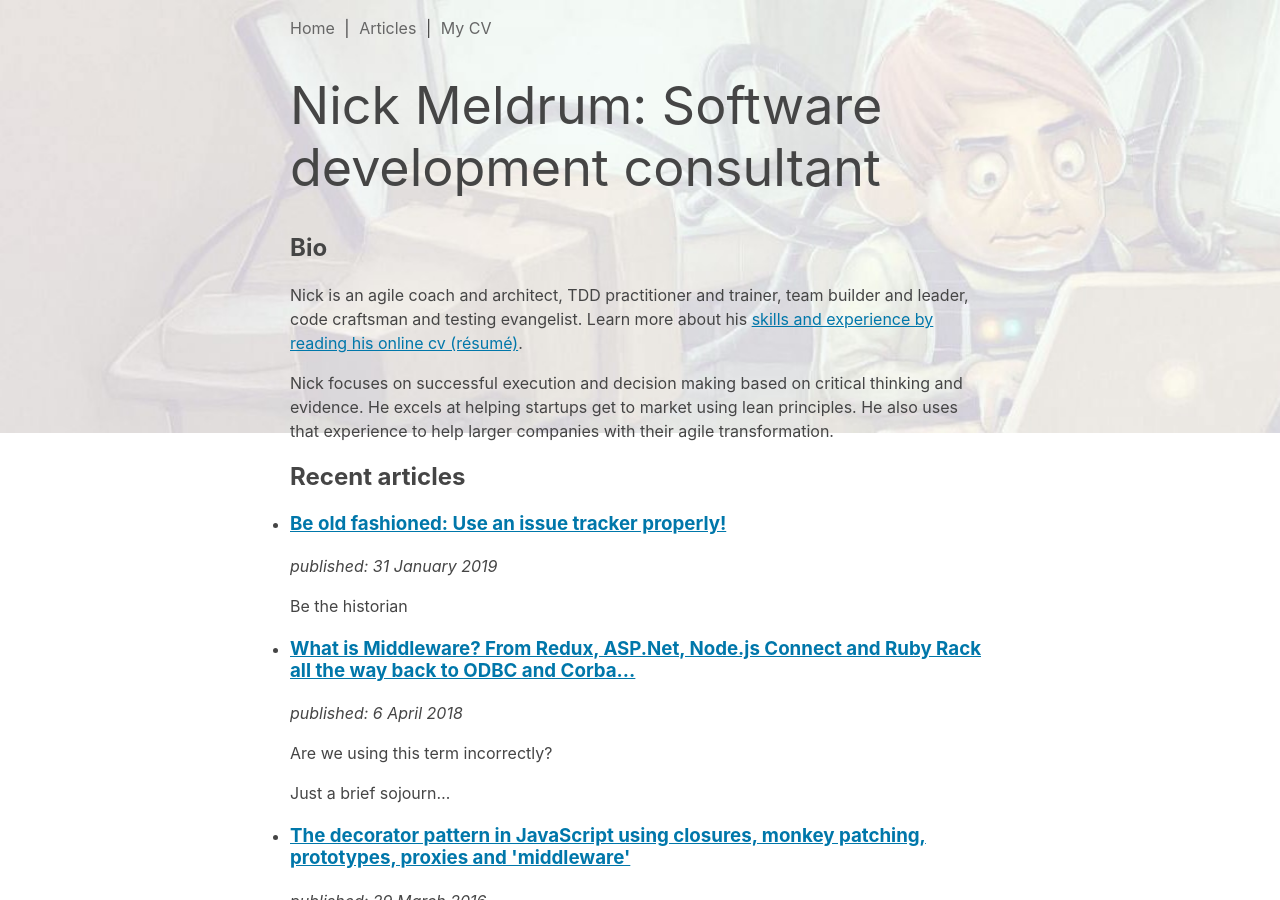
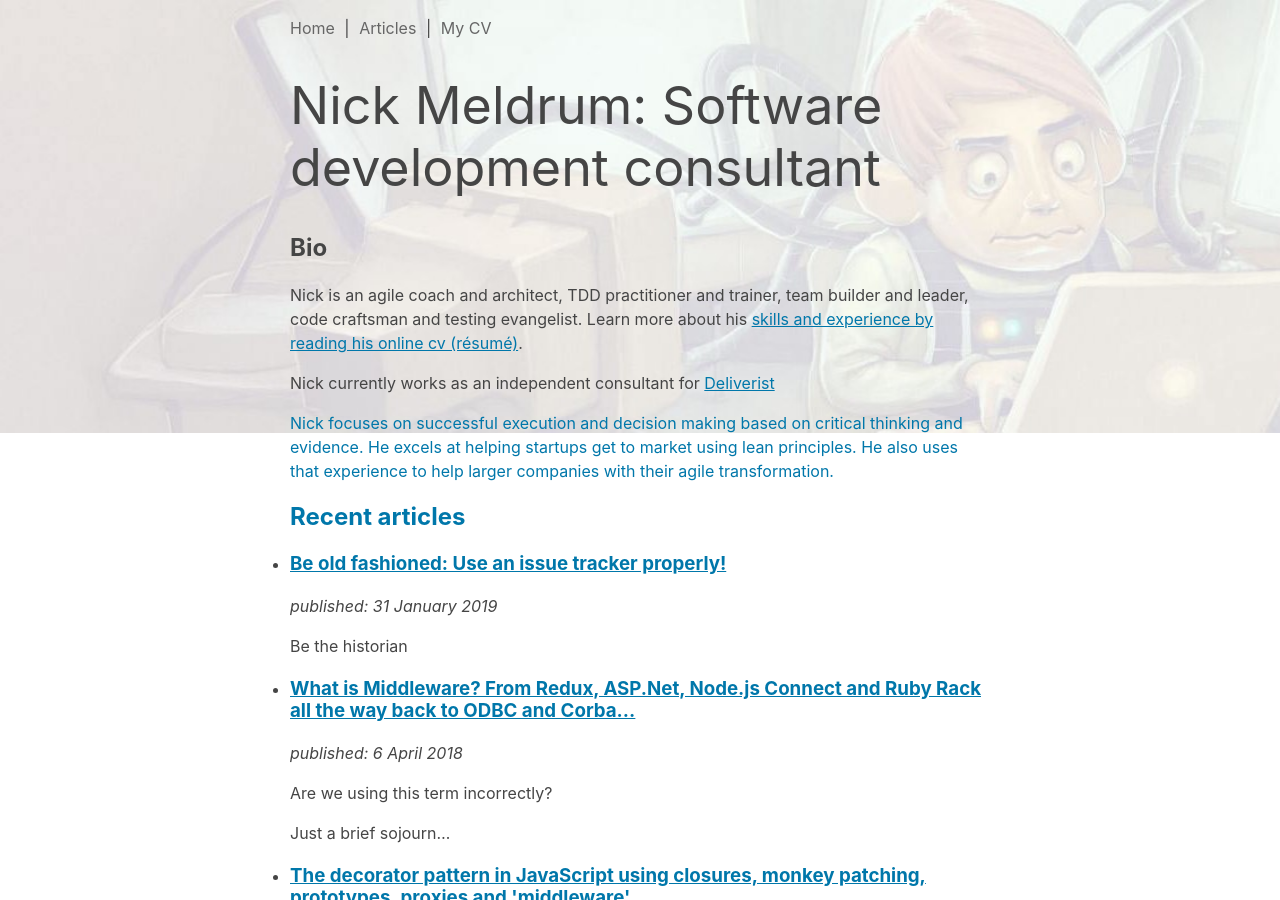
Before and after one commit to nickmeldrum/nickmeldrumdotcom-githubpages, a Jekyll site: the page built from index.html, in a window 1280 px wide and 900 px high. Built offline with Jekyll 4.4.1, drawn with Linux system fonts in a browser that asks for light colours; the list of posts is cut into pages by our own code.

Commit message:
add deliverist link

```diff
--- a/_includes/bio.html
+++ b/_includes/bio.html
@@ -1,6 +1,7 @@
 <h2>Bio</h2>
 <p>Nick is an agile coach and architect, TDD practitioner and trainer, team builder and leader, code craftsman and testing evangelist. Learn more about his <a href="/cv">skills and experience by reading his online cv (résumé)</a>.
 </p>
+<p>Nick currently works as an independent consultant for <a href="https://www.deliverist.co.uk">Deliverist<a></p>
 <p>
 Nick focuses on successful execution and decision making based on critical thinking and evidence. He excels at helping startups get to market using lean principles. He also uses that experience to help larger companies with their agile transformation.
 </p>
```
